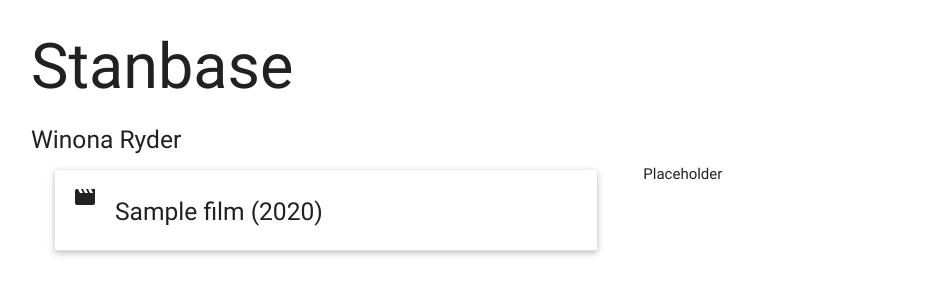
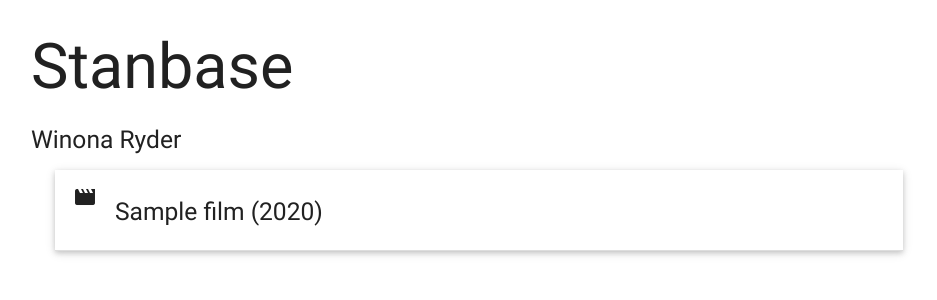
Before and after one commit to adonegan/stan_base, a Flask app: page / in a window 1280 px wide. Shown: the top 300 px of the page, without its empty margins (161-1098 px from the left). Run offline with Flask 2, Linux system fonts and the light colour scheme; a database or web service that is not in the repository returns one stand-in record (values such as "Sample title"); some libraries are stand-ins or nearby versions.

Commit message:
changed container size and removed redundant code

```diff
--- a/templates/films.html
+++ b/templates/films.html
@@ -3,17 +3,17 @@
 
 
 <div class="row">
-    <div class="col s8">
+    <div class="col s12">
         <ul class="collapsible popout" data-collapsible="accordion">
             {% for film in films %}
             <li>
-                <div class="collapsible-header" class="col s6">
+                <div class="collapsible-header">
                     <i class="material-icons">movie</i>
                     <h5>{{film.film_name}} ({{film.film_year}}) </h5>
                 </div>
 
 
-                <div class="collapsible-body" class="col s6"><span>
+                <div class="collapsible-body"><span>
                         <h5>Co-star</h5> {{film.co_star}}
                         <h5>Film Plot</h5> {{film.film_plot}}
                         <h5>Genre</h5> {{film.genre_type}}
@@ -30,12 +30,6 @@
             {% endfor %}
         </ul>
     </div>
-
-
-    <div class="col s4">
-        Placeholder
-
-    </div>
 </div>
 
 {% endblock %}
```
